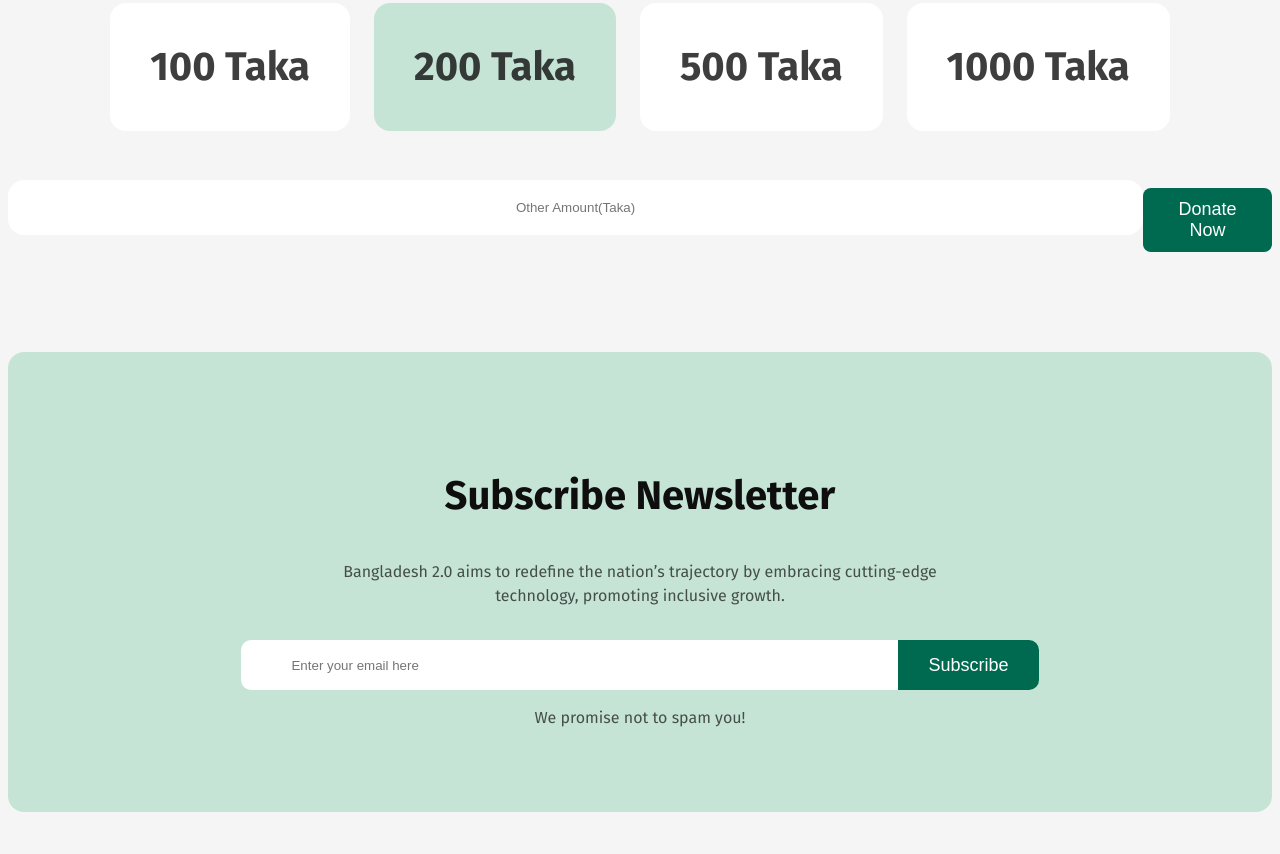
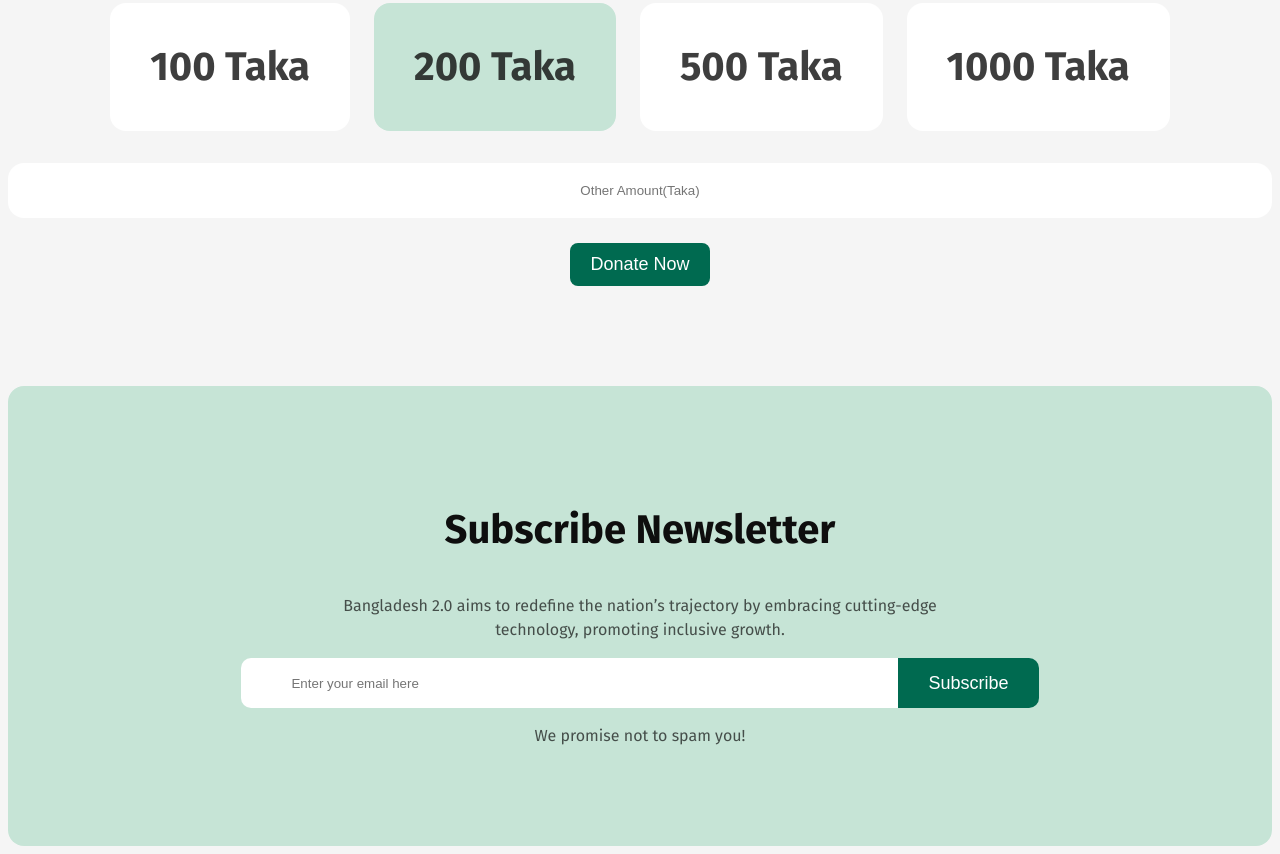
Before and after one commit to Diya-Purkayastha/bangladesh-2.0-site, a plain HTML site: page index.html in a window 1280 px wide. Shown: the part 3311-4165 px from the top of the page. Before the commit the page ends 4131 px from the top, so only its background shows below. Drawn offline with Linux system fonts and the light colour scheme.

Commit message:
fixed an issue

```diff
--- a/index.html
+++ b/index.html
@@ -107,10 +107,11 @@
                 <div class="amount-card">500 Taka</div>
                 <div class="amount-card">1000 Taka</div>
             </div>
-            <form action="">
+            <form  class="donate-form">
                 <input type="text" placeholder="Other Amount(Taka)">
-                <button type="submit" class="btn donate-btn">Donate Now</button>
+                <button class="donate-btn">Donate Now</button>
             </form>
+
           </section>
          <!-- newsletter -->
          <section class="newsletter">
--- a/style/style.css
+++ b/style/style.css
@@ -183,11 +183,12 @@
 .amount-card-type1:hover{
     background-color: #4d9f79;
 }
-form{
+.donate-form{
     display: block;
-    justify-items: center;
+    justify-content: center;
     align-items: center;
     margin-top: 32px;
+    flex-wrap: nowrap;
     text-align: center;
 }
 input[type="text"]{
@@ -199,11 +200,24 @@
     border-radius: 16px;
   }
   .donate-btn{
-  align-items: center;
-  padding: 11px 20px;
-  margin-top: 25px;
-  cursor: pointer;
-  }
+    background-color: #006A50;
+    color: #FFFFFF;
+    font-size: 18px;
+    font-weight: 600px;
+    border-radius: 8px;
+    border: none;
+    cursor: pointer;
+    /* text-align: center; */
+
+    padding: 11px 20px;
+    margin-top: 25px;
+ }
+ .donate-btn:hover{
+    background-color: #006a50cf;
+ }
+ .donate-btn:active{
+    background-color: #006a5062;
+ }
   /* newsletter style */
   .newsletter{
     height: 300px;
```
